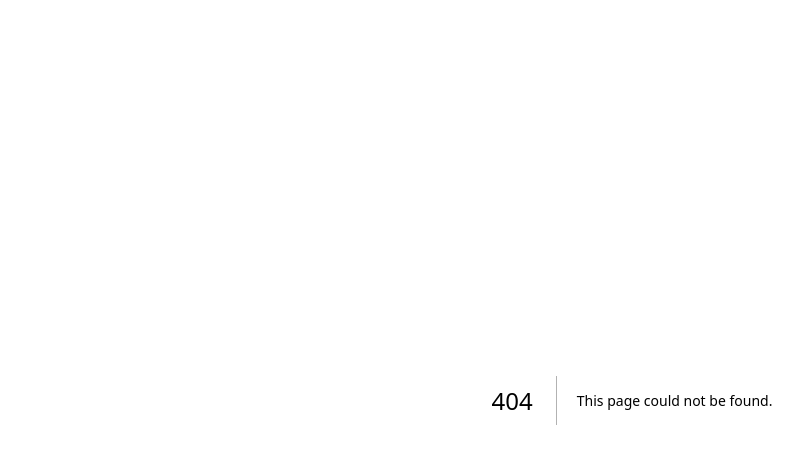
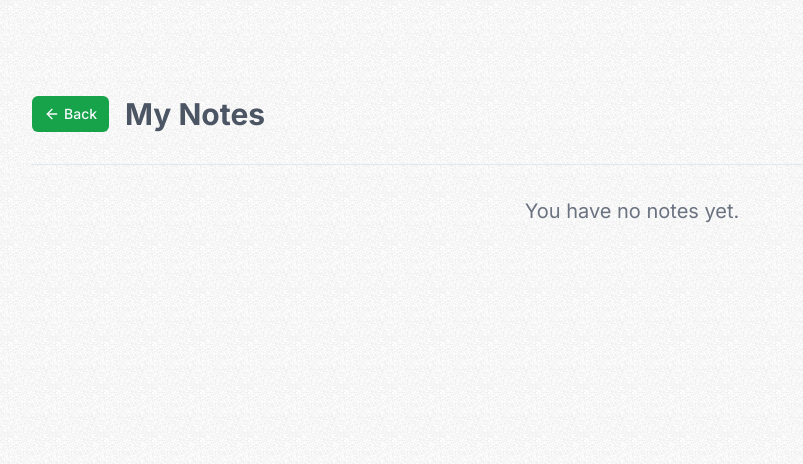
Before and after one commit to carlosbasile19/NoteApp, a Next.js app: page /dashboard in a window 1280 px wide. Before the commit this address had no page. Shown: the top 464 px of the page, without its empty margins (8-811 px from the left). Built offline with nearby package versions, Linux system fonts and the light colour scheme.

Commit message:
Dashboard UI (Completed

```diff
--- a/package.json
+++ b/package.json
@@ -10,6 +10,7 @@
   },
   "dependencies": {
     "@clerk/nextjs": "^4.26.2",
+    "@radix-ui/react-separator": "^1.0.3",
     "@radix-ui/react-slot": "^1.0.2",
     "class-variance-authority": "^0.7.0",
     "clsx": "^2.0.0",
--- /dev/null
+++ b/src/app/dashboard/page.tsx
@@ -0,0 +1,47 @@
+import React from 'react'
+import  Link  from 'next/link'
+import { Button } from '@/components/ui/button'
+import { ArrowLeft } from 'lucide-react'
+import { UserButton } from '@clerk/nextjs'
+import { Separator } from "@/components/ui/separator"
+
+
+type Props = {}
+
+const DashboardPage = (props: Props) => {
+  return (
+    <div className="grainy min-h-screen">
+      <div className="max-w-7xl mx-auto p-10">
+        <div className="h-14"></div>
+            <div className="flex justify-between items-center md:flex-row sm:flex-col">
+                <div className="flex items-center">
+                    <Link href="/">
+                        <Button className="bg-green-600" size="sm"><ArrowLeft className="mr-1 w-4 h-4"/>Back</Button>
+                    </Link>
+                    <div className="w-4"></div>
+                    <h1 className="font-bold text-3xl text-gray-600">My Notes</h1>
+                    <div className="w-4"></div>
+                    <UserButton />
+                </div>
+            </div>
+
+            <div className="h-8"></div>
+            <Separator />
+            <div className="h-8"></div>
+            {/* List of all the notes */}
+
+            {/* Todo Conditionally Rendered! */}
+            <div className="text-center">
+                <h2 className="text-xl text-gray-500">You have no notes yet.</h2>
+            </div>
+
+
+
+        </div>
+
+
+    </div>
+  )
+}
+
+export default DashboardPage
--- /dev/null
+++ b/src/components/ui/separator.tsx
@@ -0,0 +1,31 @@
+"use client"
+
+import * as React from "react"
+import * as SeparatorPrimitive from "@radix-ui/react-separator"
+
+import { cn } from "@/lib/utils"
+
+const Separator = React.forwardRef<
+  React.ElementRef<typeof SeparatorPrimitive.Root>,
+  React.ComponentPropsWithoutRef<typeof SeparatorPrimitive.Root>
+>(
+  (
+    { className, orientation = "horizontal", decorative = true, ...props },
+    ref
+  ) => (
+    <SeparatorPrimitive.Root
+      ref={ref}
+      decorative={decorative}
+      orientation={orientation}
+      className={cn(
+        "shrink-0 bg-border",
+        orientation === "horizontal" ? "h-[1px] w-full" : "h-full w-[1px]",
+        className
+      )}
+      {...props}
+    />
+  )
+)
+Separator.displayName = SeparatorPrimitive.Root.displayName
+
+export { Separator }
```
Also changed, not shown: 2 other files (tests, documents, lock files or other folders).
